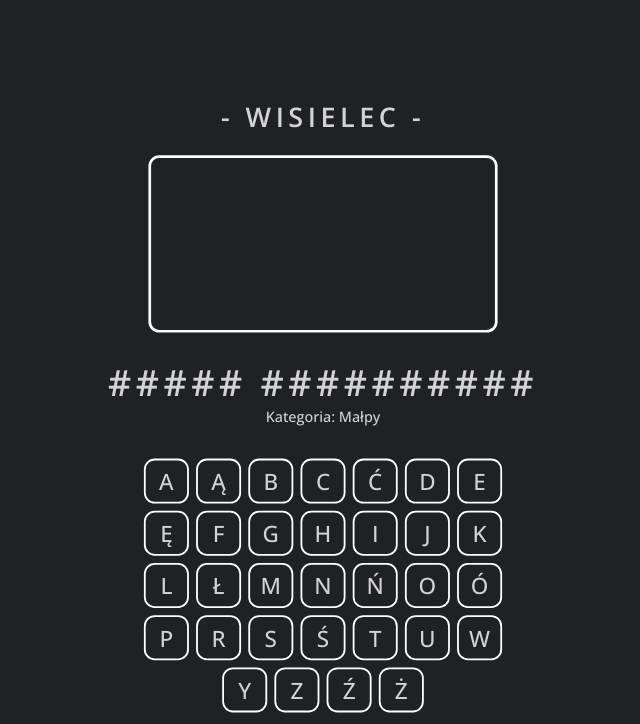
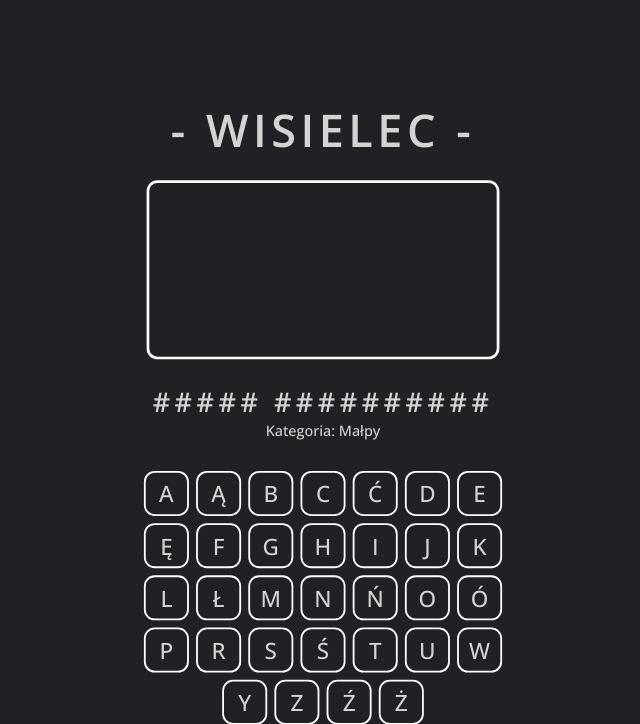
Before and after one commit to pajojeku/pajojeku.github.io, a PHP site: page / in a window 1280 px wide. Shown: the top 724 px of the page, without its empty margins (317-957 px from the left). Run offline with PHP 8.4, Linux system fonts and the light colour scheme.

Commit message:
asdasddas

```diff
--- a/szubienica/index.html
+++ b/szubienica/index.html
@@ -18,7 +18,7 @@
     <br><br>
     <div id="szubienica">
         <center>
-        <div id="stan"><img src="5.png" width="80%"></div>
+        <div id="stan"><img src="5.png"></div>
         <br>
         <span id="slowo"></span>
         <br>
--- a/szubienica/style.css
+++ b/szubienica/style.css
@@ -18,6 +18,7 @@ body {
 }
 
 img {
+    width: 95%;
     background: none;
     border-radius: 12px;
     border-color: white;
@@ -25,7 +26,7 @@ img {
 }
 
 #tytul {
-    font-size: 30px;
+    font-size: 50px;
     letter-spacing: 5px;
     font-variant: small-caps;
     font-family: 'Open Sans', sans-serif;
@@ -49,7 +50,7 @@ img {
 
 #slowo {
     padding-top:40px;
-    font-size: 40px;
+    font-size: 30px;
     letter-spacing: 5px;
     font-variant: small-caps;
     font-family: 'Open Sans', sans-serif;
```
